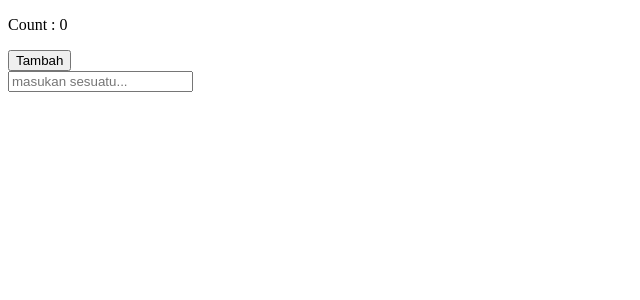
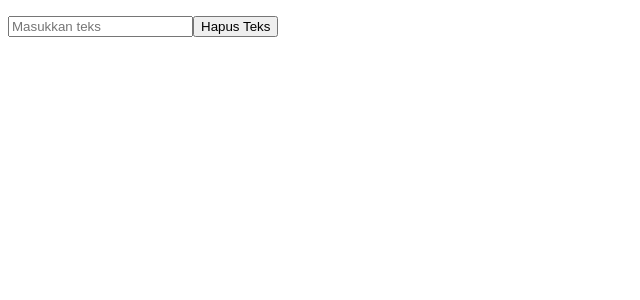
Before and after one commit to Ray-Auditore/React, a React (Vite) app in the folder react/vite-project/: page / in a window 1280 px wide. Shown: the top 300 px of the page, without its empty margins (0-640 px from the left). Built offline with nearby package versions, Linux system fonts and the light colour scheme.

Commit message:
tugas 10

```diff
--- a/react/vite-project/src/main.jsx
+++ b/react/vite-project/src/main.jsx
@@ -14,9 +14,10 @@ import Praktek1 from "./meeting9/praktek/praktek1.jsx";
 import ShoppingCard from "./meeting9/praktek/praktek1.jsx";
 import Counter3 from "./meeting10/coba.jsx";
 import WithDependency from "./meeting10/coba2.jsx";
+import TextLogger from "./meeting10/praktek/praktek3.jsx";
 
 createRoot(document.getElementById("root")).render(
   <StrictMode>
-    <WithDependency />
+    <TextLogger />
   </StrictMode>
 );
--- /dev/null
+++ b/react/vite-project/src/meeting10/praktek/praktek3.jsx
@@ -0,0 +1,25 @@
+import { useState, useEffect } from "react";
+
+function TextLogger() {
+  const [text, setText] = useState("");
+
+  useEffect(() => {
+    console.log(`Text berubah menjadi ${text}`);
+  }, [text]);
+
+  return (
+    <div>
+      <p>{text}</p>
+      <input
+        placeholder="Masukkan teks"
+        type="text"
+        value={text}
+        onChange={(e) => setText(e.target.value)}
+      />
+
+      <button onClick={() => setText("")}>Hapus Teks</button>
+    </div>
+  );
+}
+
+export default TextLogger;
```
Also changed, not shown: react/vite-project/src/meeting10/praktek/praktek.jsx (added, +17 -0 lines), react/vite-project/src/meeting10/praktek/praktek2.jsx (added, +18 -0 lines).
